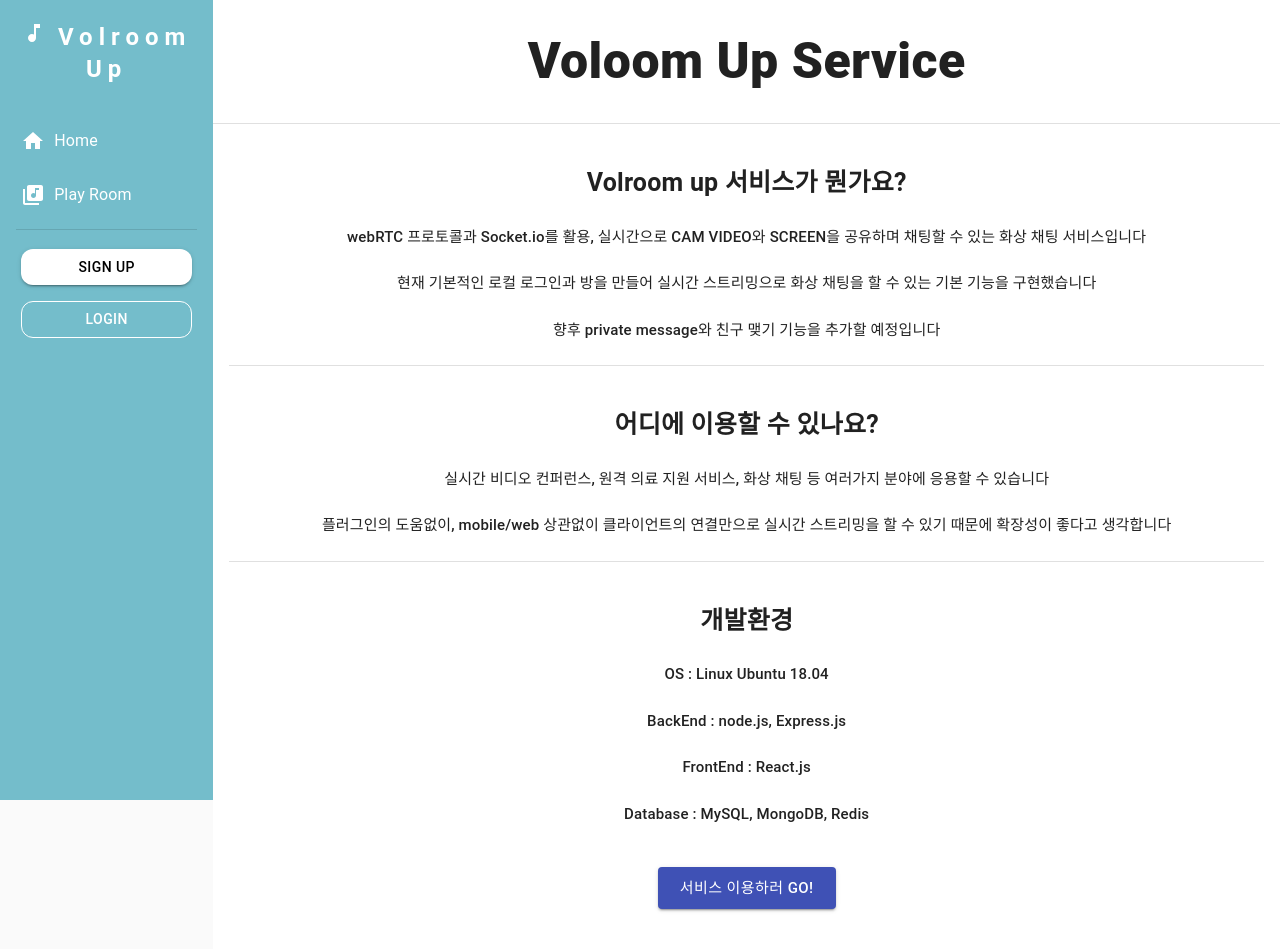
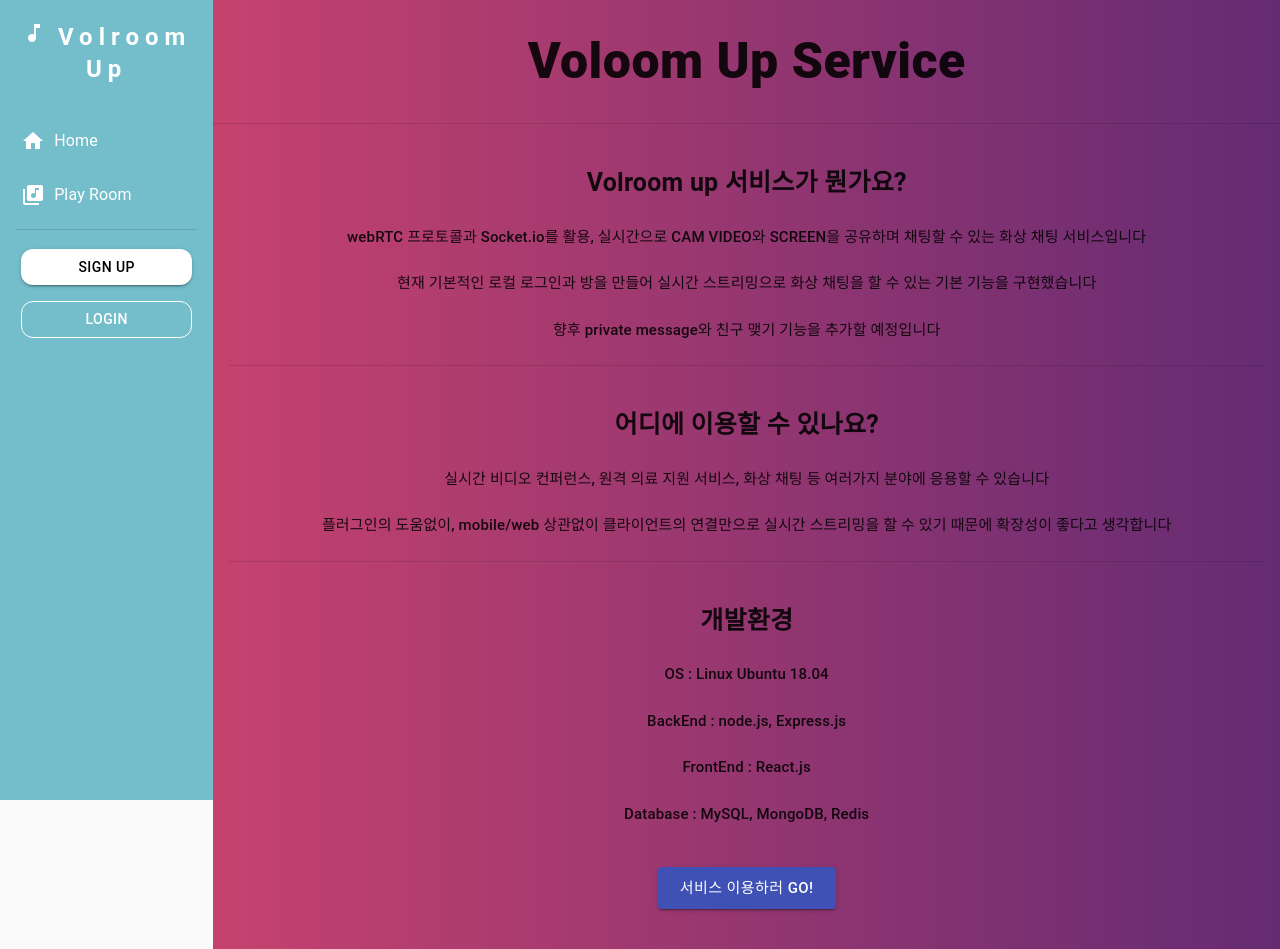
Before and after one commit to dev-dongwon/volroom-production, a React (Create React App) app in the folder client/: page / in a window 1280 px wide. Built offline with nearby package versions, Linux system fonts and the light colour scheme; the HTML template or start-up script is replaced by a standard one; what clientjs would draw is missing.

Commit message:
Modified : 배경 css 변경

```diff
--- a/client/src/App.css
+++ b/client/src/App.css
@@ -1,5 +1,9 @@
 .content {
-  background: white;
+  background: #642B73;  /* fallback for old browsers */
+  background: -webkit-linear-gradient(to right, #C6426E, #642B73);  /* Chrome 10-25, Safari 5.1-6 */
+  background: linear-gradient(to right, #C6426E, #642B73); /* W3C, IE 10+/ Edge, Firefox 16+, Chrome 26+, Opera 12+, Safari 7+ */
+
+
   text-decoration: none;
   height: 100%;
   min-height: 100vh;
```
